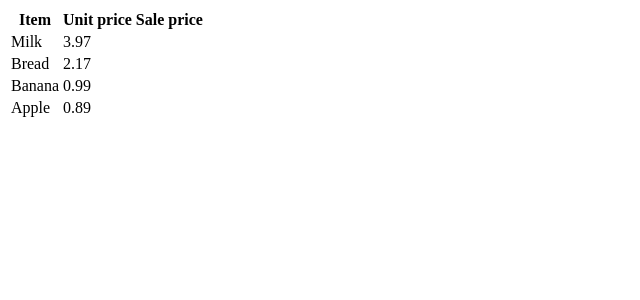
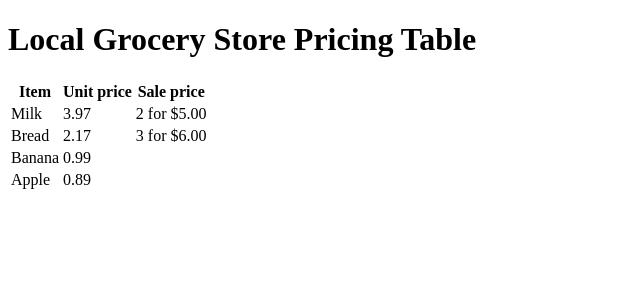
Before and after one commit to davidtissera/grocery_store_calculator, a React (Create React App) app: page / in a window 1280 px wide. Shown: the top 300 px of the page, without its empty margins (0-640 px from the left). Built offline with nearby package versions, Linux system fonts and the light colour scheme.

Commit message:
Creating local grocery store pricing table

```diff
--- a/src/App.tsx
+++ b/src/App.tsx
@@ -1,13 +1,5 @@
-import Table from "@core/components/Table";
-import { products } from "shared/mocks";
+import WeekGroceryPricesTable from "WeekGroceryPricesTable";
 
 export default function App() {
-  const columns = [
-    { name: "name", header: "Item" },
-    { name: "cost", header: "Unit price" },
-    { name: "sale_price", header: "Sale price" }
-  ];
-  const rows = products;
-
-  return <Table columns={columns} rows={rows} />;
+  return <WeekGroceryPricesTable />;
 }
--- /dev/null
+++ b/src/WeekGroceryPricesTable.tsx
@@ -0,0 +1,18 @@
+import Table from "@core/components/Table";
+import { products } from "shared/mocks";
+
+export default function WeekGroceryPricesTable() {
+  const columns = [
+    { name: "name", header: "Item" },
+    { name: "cost", header: "Unit price" },
+    { name: "discount_cost", header: "Sale price" }
+  ];
+  const rows = products;
+
+  return (
+    <>
+      <h1>Local Grocery Store Pricing Table</h1>
+      <Table columns={columns} rows={rows} />
+    </>
+  );
+}
--- a/src/shared/mocks/products.mock.ts
+++ b/src/shared/mocks/products.mock.ts
@@ -1,11 +1,12 @@
 export type IProduct = {
   name: "Milk" | "Bread" | "Banana" | "Apple";
   cost: number;
+  discount_cost?: `${number} for $${number}`;
 };
 
 export const products: IProduct[] = [
-  { name: "Milk", cost: 3.97 },
-  { name: "Bread", cost: 2.17 },
+  { name: "Milk", cost: 3.97, discount_cost: "2 for $5.00" },
+  { name: "Bread", cost: 2.17, discount_cost: "3 for $6.00" },
   { name: "Banana", cost: 0.99 },
   { name: "Apple", cost: 0.89 }
 ];
```
